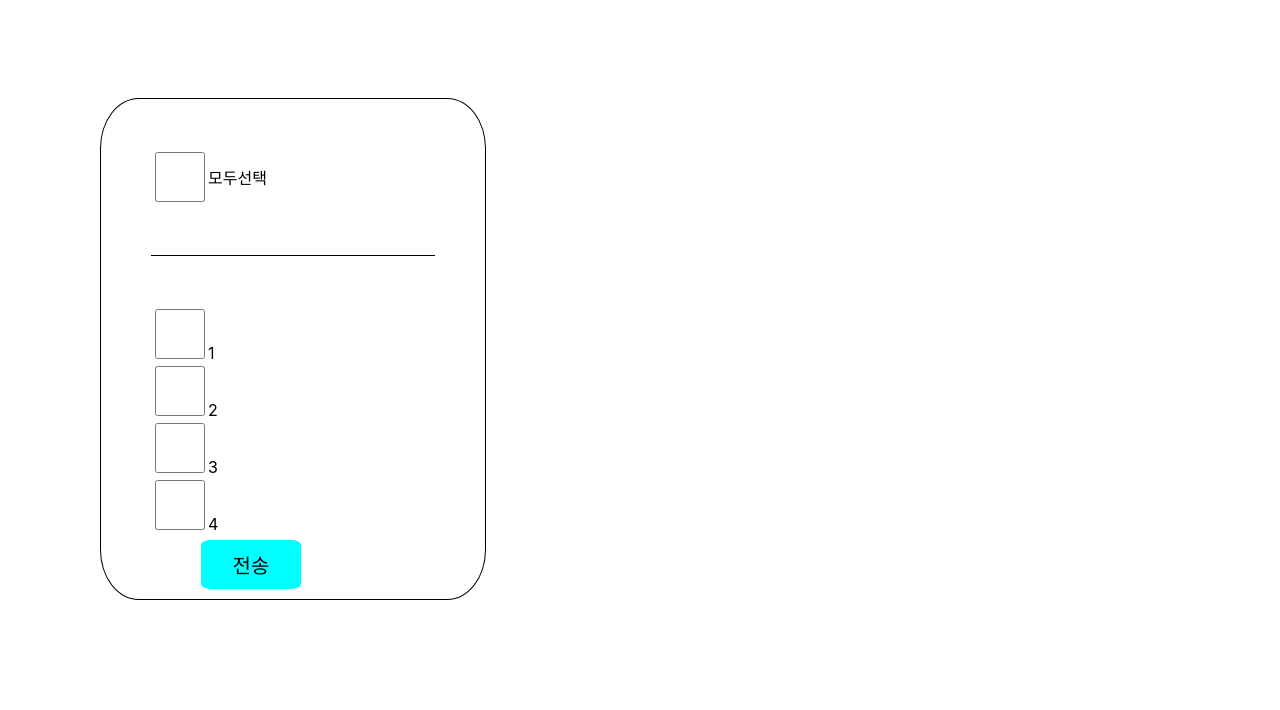
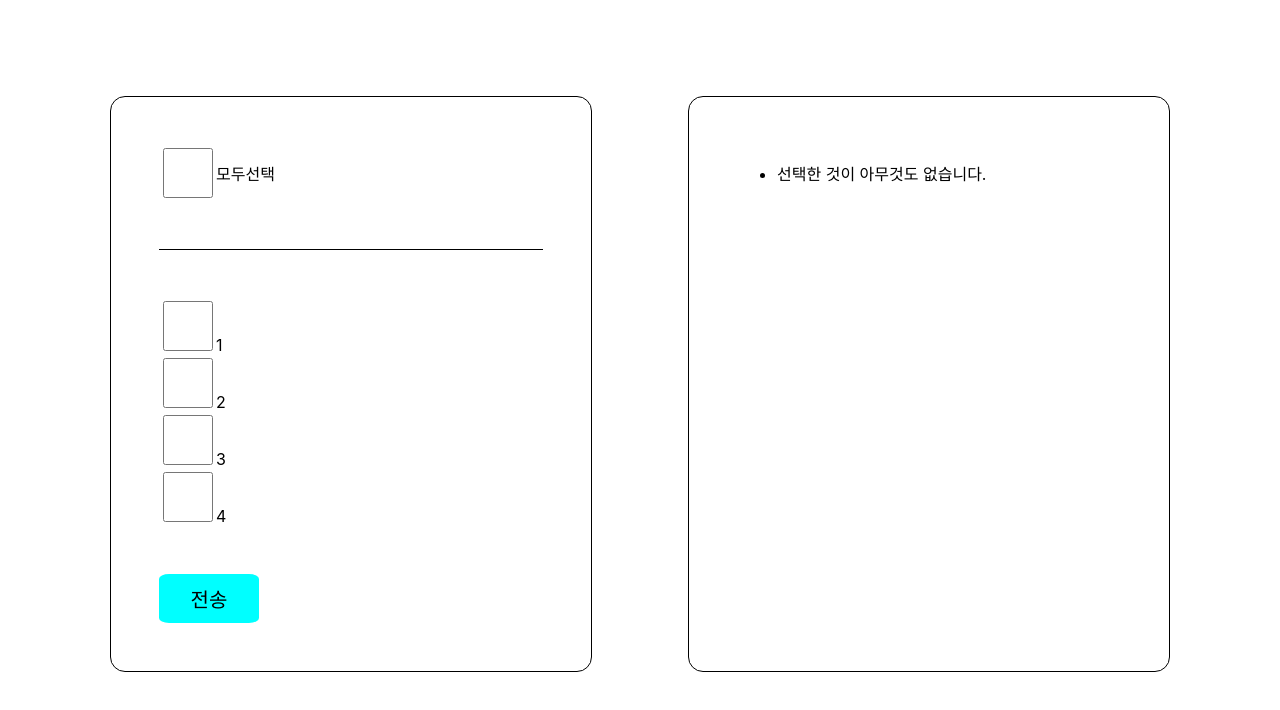
Before and after one commit to Jaek1783/checkbox, a React (Create React App) app: page / in a window 1280 px wide. Shown: the top 710 px of the page. Built offline with nearby package versions, Linux system fonts and the light colour scheme.

Commit message:
장바구니 기능 구현-> 왼쪽에서 클릭한 checked를 수합하여 오른쪽에 새로운 배열로 만들기

```diff
--- a/src/App.css
+++ b/src/App.css
@@ -1,24 +1,28 @@
+.App{
+    display:flex;
+    justify-content: center;
+    padding-top:3rem;
+}
 .card{
     width:30%;
-    height:500px;
-    border-radius:10%;
+    /* height:500px; */
+    padding:3rem;
+    border-radius:15px;
     border:1px solid #000;
-    position: absolute;
-    bottom:200px;
-    left:100px;
+    margin:3rem;
 }
 
 .check{
     display:flex;
-    padding:50px 0;
-    margin:0 50px;
 }
 .checkNum{
     flex-direction: column;
+    padding:3rem 0;
 }
 .all_checked{
     border-bottom:1px solid #000;
     align-items: center;
+    padding-bottom:3rem;
 }
 input[type=checkbox]{
     width:50px;
@@ -32,7 +36,4 @@ button{
     background-color: aqua;
     border:none;
     border-radius:10%;
-    position: absolute;
-    bottom:10px;
-    left:100px;
 }
--- a/src/App.js
+++ b/src/App.js
@@ -2,40 +2,38 @@ import './App.css';
 import {useRef, useState} from 'react';
 
 import CheckBox from './CheckBox';
+import SelectedItem from './select';
 function App() {
   const checkedRef = useRef(null);
   const checkAllRef = useRef(null);
+  const [selected, setSelected] = useState([]);
   let checkedArr = [];
   const checkedNum = ()=>{
     const check = [...checkedRef.current.children];
     // console.log(checkedRef.current.children);
     for(let i=0; i<check.length;i++){
-      console.log(check[i].children[0].value);
       if(check[i].children[0].checked){
         checkedArr.push(check[i].children[0].value);
       }
     }
+    setSelected(checkedArr);
     console.log(checkedArr);
   };
   const checkedAll = ()=>{
-    // console.log(checkAllRef.current.checked);
     const check = [...checkedRef.current.children];
-    // console.log(checkedRef.current.children);
     for(let i=0; i<check.length; i++){
-      // console.log(check[i]);
       check[i].children[0].checked = checkAllRef.current.checked;
-      console.log(check[i].children);
     }
   };
   return (
     <div className="App">
-
       <CheckBox
       checkedRef={checkedRef}
       checkAllRef={checkAllRef}
       checkedAll={checkedAll}
       checkedNum={checkedNum}
       />
+      <SelectedItem selectedItem={selected}/>
     </div>
   );
 }
--- /dev/null
+++ b/src/select.js
@@ -0,0 +1,15 @@
+const SelectedItem = ({selectedItem})=>{
+    return(
+        <div className="card">
+            <ul>
+                {selectedItem.length === 0 ? <li>선택한 것이 아무것도 없습니다.</li>:
+                selectedItem.map((list,index)=>{
+                    return<li key={index}>{list}</li>
+                })
+                }
+            </ul>
+        </div>
+    )
+};
+
+export default SelectedItem;
```
